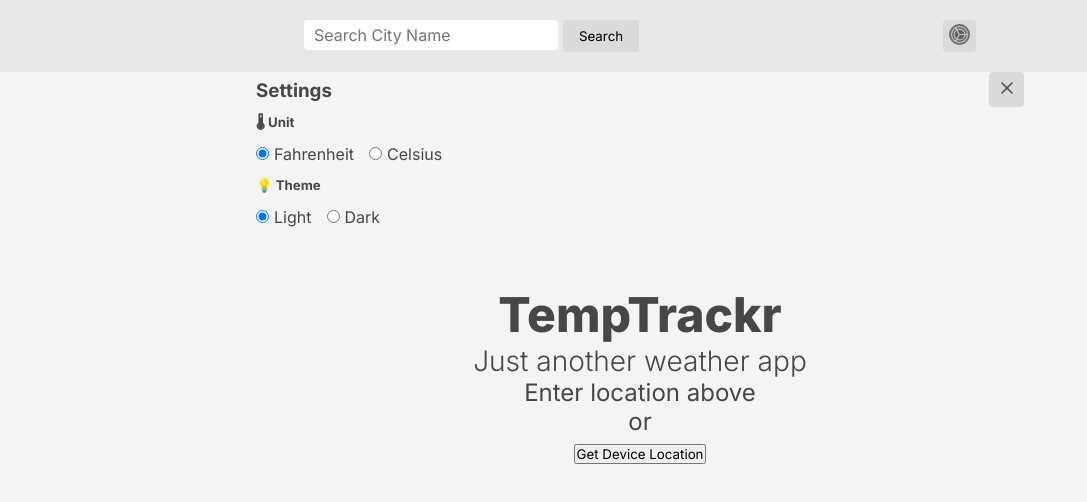
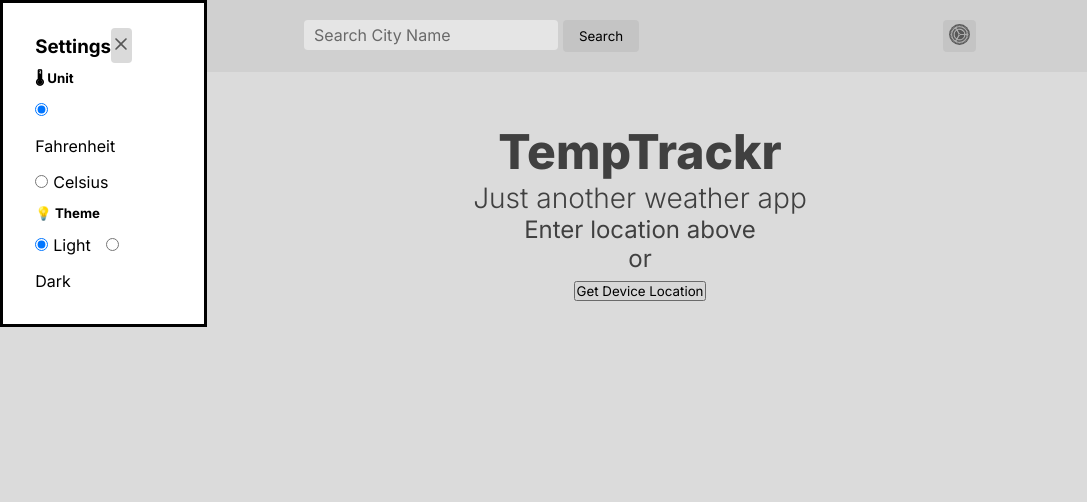
Before and after one commit to mangoPixel1/TempTrackr, a React (Vite) app in the folder temptrackr-app/: page / in a window 1280 px wide. Both pictures are taken after a click on the button 959 px from the left and 36 px from the top of the page. Shown: the top 502 px of the page, without its empty margins (0-1087 px from the left). Built offline with nearby package versions, Linux system fonts and the light colour scheme.

Commit message:
Header.jsx, SettingsModal.jsx - Using Dialog element for Settings Modal

```diff
--- a/temptrackr-app/src/components/Header/Header.jsx
+++ b/temptrackr-app/src/components/Header/Header.jsx
@@ -1,4 +1,4 @@
-import React, { useState, useContext, useEffect } from "react";
+import React, { useRef, useState, useContext, useEffect } from "react";
 import classes from "./Header.module.css";
 
 // Icons
@@ -23,14 +23,14 @@ function Header() {
 	const [searchSuggestions, setSearchSuggestions] = useState([]); // API location search results
 	const [selectedSearchResult, setSelectedSearchResult] = useState(null); // selected search result
 
-	const [modalOpen, setModalOpen] = useState(false); // True: modal open | False: modal closed
+	const dialogRef = useRef(null);
 
-	function handleOpen() {
-		setModalOpen(true);
-	}
+	function toggleDialog() {
+		if (!dialogRef.current) {
+			return;
+		}
 
-	function handleClose() {
-		setModalOpen(false);
+		dialogRef.current.hasAttribute("open") ? dialogRef.current.close() : dialogRef.current.showModal();
 	}
 
 	function handleSearchInputChange(e) {
@@ -82,14 +82,18 @@ function Header() {
 				</div>
 
 				<div className={classes.settingsButton}>
-					<button onClick={handleOpen}>
+					<button onClick={toggleDialog}>
 						<SettingsIcon className={classes.settingsIcon} />
 					</button>
 				</div>
 			</header>
-			<SettingsModal isOpen={modalOpen} onClose={handleClose} />
+			<dialog ref={dialogRef}>
+				<SettingsModal />
+			</dialog>
 		</>
 	);
 }
 
 export default Header;
+
+// <SettingsModal isOpen={modalOpen} onClose={handleClose} />
--- a/temptrackr-app/src/components/Settings/SettingsModal.jsx
+++ b/temptrackr-app/src/components/Settings/SettingsModal.jsx
@@ -9,20 +9,16 @@ import CloseButtonDark from "../Icons/CloseButtonDark.svg?react";
 import { useUnit } from "../../context/UnitContext";
 import { useTheme } from "../../context/ThemeContext";
 
-function SettingsModal({ isOpen, onClose }) {
+function SettingsModal() {
 	const { unit, changeUnit } = useUnit();
 	const { theme, changeTheme } = useTheme();
-
-	if (!isOpen) return null;
 
 	return (
 		<div className={classes.settingsContainer}>
 			<div className={classes.settingsWrapper}>
 				<div className={classes.settingsHeader}>
 					<h3>Settings</h3>
-					<button onClick={onClose} className={`${theme === "dark" ? classes.dark : ""}`}>
-						{theme === "light" ? <CloseButtonLight className={classes.closeModalIcon} /> : <CloseButtonDark className={classes.closeModalIcon} />}
-					</button>
+					<button className={`${theme === "dark" ? classes.dark : ""}`}>{theme === "light" ? <CloseButtonLight className={classes.closeModalIcon} /> : <CloseButtonDark className={classes.closeModalIcon} />}</button>
 				</div>
 				<h5>🌡 Unit</h5>
 				<div className={classes.settingsOptions}>
--- a/temptrackr-app/src/components/Settings/SettingsModal.module.css
+++ b/temptrackr-app/src/components/Settings/SettingsModal.module.css
@@ -2,6 +2,8 @@
 	display: flex;
 	justify-content: center;
 	text-align: left;
+	width: 80%;
+	padding: 25px 0;
 }
 
 .settingsContainer h3 {
```
